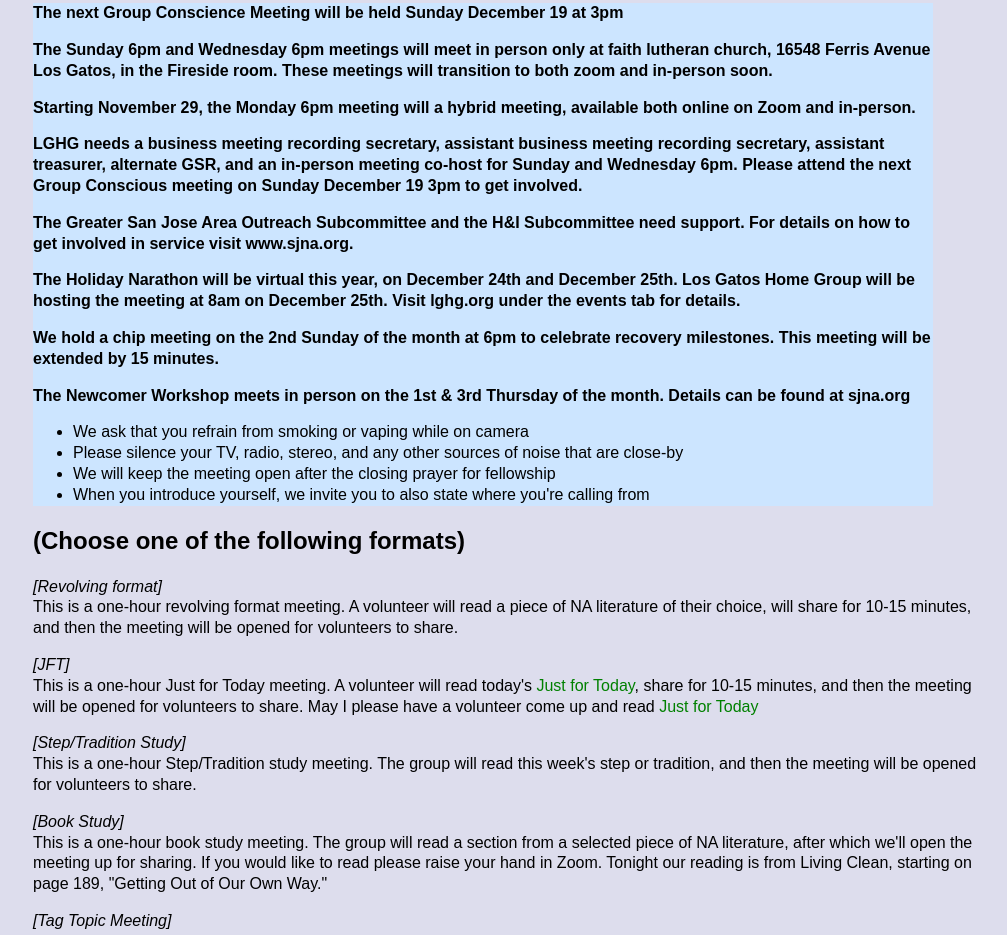
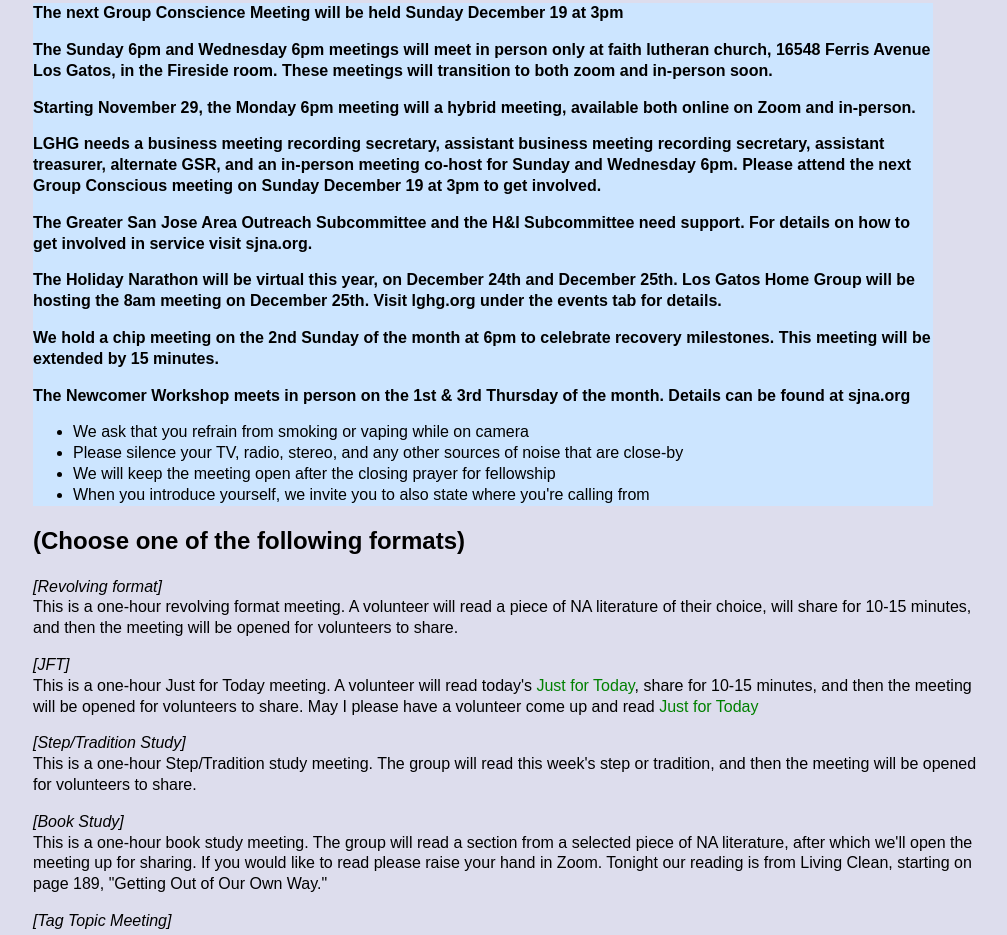
Before and after one commit to nip-webservant/nip-webservant.github.io, a plain HTML site: page resources/script.html in a window 1280 px wide. Shown: the part 1756-2691 px from the top of the page, without its empty margins (127-1134 px from the left). Drawn offline with Linux system fonts and the light colour scheme.

Commit message:
reword again

```diff
--- a/resources/script.html
+++ b/resources/script.html
@@ -135,14 +135,14 @@ and your clean date. Please raise your hand in Zoom and I will call on you. <b><
 
 <p><b>Starting November 29, the Monday 6pm meeting will a hybrid meeting, available both online on Zoom and in-person.</b></p>
 
-<p><b>LGHG needs a business meeting recording secretary, assistant business meeting recording secretary, assistant treasurer, alternate GSR, and an in-person meeting co-host for Sunday and Wednesday 6pm. Please attend the next Group Conscious meeting on Sunday December 19 3pm to get involved.</b></p>
+<p><b>LGHG needs a business meeting recording secretary, assistant business meeting recording secretary, assistant treasurer, alternate GSR, and an in-person meeting co-host for Sunday and Wednesday 6pm. Please attend the next Group Conscious meeting on Sunday December 19 at 3pm to get involved.</b></p>
 
 
-<p><b>The Greater San Jose Area Outreach Subcommittee and the H&I Subcommittee need support. For details on how to get involved in service visit www.sjna.org.</b></p>
+<p><b>The Greater San Jose Area Outreach Subcommittee and the H&I Subcommittee need support. For details on how to get involved in service visit sjna.org.</b></p>
 
 <p><b>The Holiday Narathon will be virtual this year, on December 24th
     and December 25th. Los Gatos Home Group will be hosting the
-    meeting at 8am on December 25th. Visit lghg.org under the events tab for details.</b></p>
+    8am meeting on December 25th. Visit lghg.org under the events tab for details.</b></p>
 
 
 <p><b>We hold a chip meeting on the 2nd Sunday of the month at 6pm to celebrate recovery milestones. This meeting will be extended by 15 minutes.</b></p>
```
